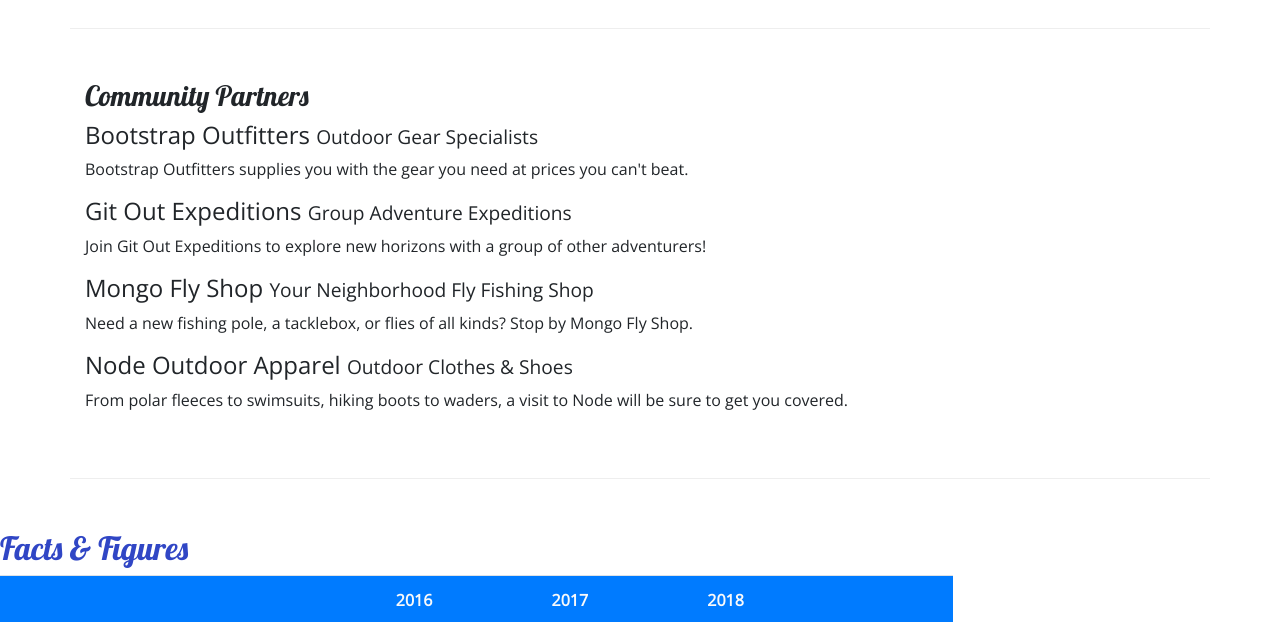
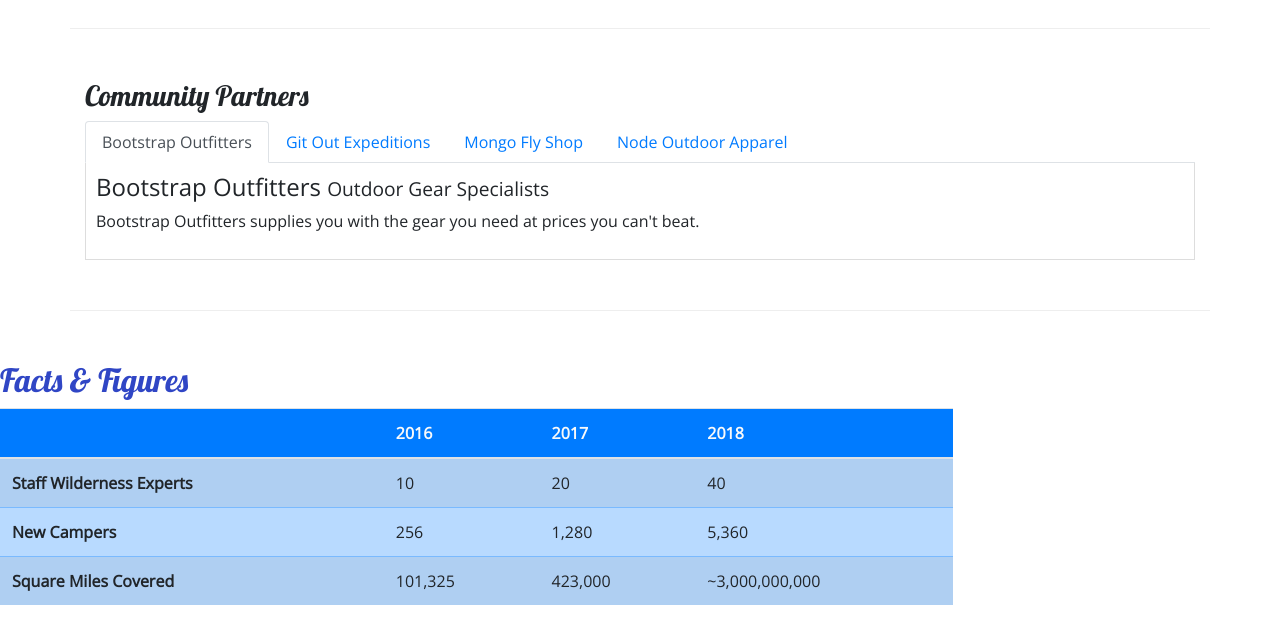
Before and after one commit to gelo650/nucampSite, a website: page aboutus.html in a window 1280 px wide. Shown: the part 840-1462 px from the top of the page. Drawn offline with nearby package versions, Linux system fonts and the light colour scheme.

Commit message:
Week 3 Exercise Tabs

```diff
--- a/aboutus.html
+++ b/aboutus.html
@@ -120,19 +120,31 @@
             <div class="row row-content">
                 <div class="col-12">
                     <h3>Community Partners</h3>
-                    <h4>Bootstrap Outfitters <small>Outdoor Gear Specialists</small></h4>
-                    <p class="d-none d-sm-block">Bootstrap Outfitters supplies you with the gear you need at prices you
-                        can't beat.</p>
-                    <h4>Git Out Expeditions <small>Group Adventure Expeditions</small></h4>
-                    <p class="d-none d-sm-block">Join Git Out Expeditions to explore new horizons with a group of other
-                        adventurers!</p>
-                    <h4>Mongo Fly Shop <small>Your Neighborhood Fly Fishing Shop</small></h4>
-                    <p class="d-none d-sm-block">Need a new fishing pole, a tacklebox, or flies of all kinds? Stop by
-                        Mongo Fly Shop.</p>
-                    <h4>Node Outdoor Apparel <small>Outdoor Clothes & Shoes</small></h4>
-                    <p class="d-none d-sm-block">From polar fleeces to swimsuits, hiking boots to waders, a visit to
-                        Node will be sure to get you
-                        covered.</p>
+                    <ul class="nav nav-tabs">
+                        <li class="nav-item"><a class="nav-link active" href="#bootstrap" role="tab" data-toggle="tab">Bootstrap Outfitters</a></li>
+                        <li class="nav-item"><a class="nav-link" href="#git" role="tab" data-toggle="tab">Git Out Expeditions</a></li>
+                        <li class="nav-item"><a class="nav-link" href="#mongo" role="tab" data-toggle="tab">Mongo Fly Shop</a></li>
+                        <li class="nav-item"><a class="nav-link" href="#node" role="tab" data-toggle="tab">Node Outdoor Apparel</a></li>
+                    </ul>
+                    <div class="tab-content">
+                        <div role="tabpanel" class="tab-pane fade show active" id="bootstrap">
+                            <h4>Bootstrap Outfitters <small>Outdoor Gear Specialists</small></h4>
+                            <p class="d-none d-sm-block">Bootstrap Outfitters supplies you with the gear you need at prices you can't beat.</p>
+                        </div>
+                        <div role="tabpanel" class="tab-pane fade" id="git">
+                            <h4>Git Out Expeditions <small>Group Adventure Expeditions</small></h4>
+                            <p class="d-none d-sm-block">Join Git Out Expeditions to explore new horizons with a group of other adventurers!</p>
+                        </div>
+                        <div role="tabpanel" class="tab-pane fade" id="mongo">
+                            <h4>Mongo Fly Shop <small>Your Neighborhood Fly Fishing Shop</small></h4>
+                            <p class="d-none d-sm-block">Need a new fishing pole, a tacklebox, or flies of all kinds? Stop by Mongo Fly Shop.</p>
+                        </div>
+                        <div role="tabpanel" class="tab-pane fade" id="node">
+                            <h4>Node Outdoor Apparel <small>Outdoor Clothes & Shoes</small></h4>
+                            <p class="d-none d-sm-block">From polar fleeces to swimsuits, hiking boots to waders, a visit to Node will be sure to get you
+                                covered.</p>
+                        </div>
+                    </div>
                 </div>
             </div>
         </div>
--- a/css/styles.css
+++ b/css/styles.css
@@ -48,3 +48,9 @@ footer {
 	background-image: linear-gradient(#cec8ff, white);
 	padding: 20px 0;
 }
+
+.tab-content {
+    border: 1px solid #DDD;
+    border-top: none;
+    padding: 10px;
+}
```
